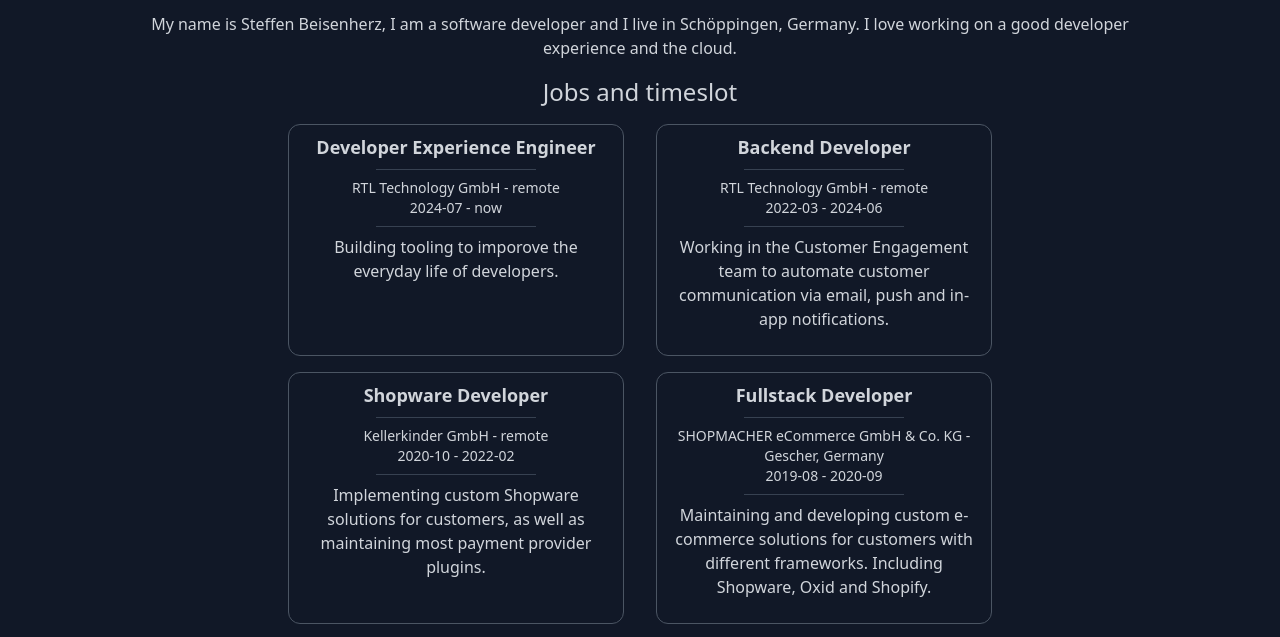
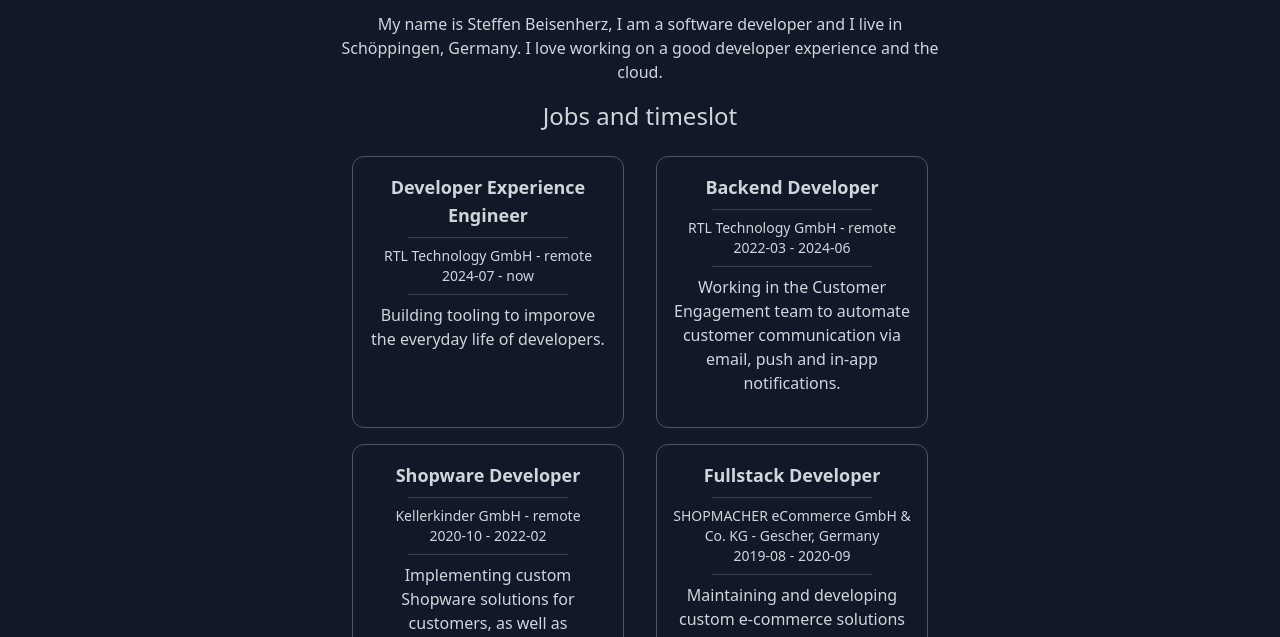
Before and after one commit to Sironheart/sironheart.github.io, an Astro site: page /about in a window 1280 px wide. Shown: the part 133-770 px from the top of the page. Built offline with nearby package versions, Linux system fonts and the light colour scheme; Astro itself is replaced by a stand-in of ours.

Commit message:
center hr element for jobs, fix layout not beign centered

```diff
--- a/src/components/job.astro
+++ b/src/components/job.astro
@@ -8,20 +8,19 @@
 }
 
 const props = Astro.props;
+
+const hrClasses =
+  "h-px w-40 place-self-center border-0 border-t border-solid border-gray-700 p-0 my-2";
 ---
 
 <div
-  class="col-auto row-auto mx-4 my-2 table h-full self-center rounded-xl border border-gray-600 px-4 py-2"
+  class="col-auto row-auto mx-4 my-2 flex h-full flex-col rounded-xl border border-gray-600 p-4 text-center"
 >
   <p class="text-lg font-bold">{props.title}</p>
-  <hr
-    class="m-2 block h-px w-40 justify-self-center border-0 border-t border-solid border-gray-700 p-0"
-  />
+  <hr class={hrClasses} />
   <p class="text-sm">{props.company} - {props.location}</p>
   <p class="text-sm">{props.time}</p>
 
-  <hr
-    class="m-2 block h-px w-40 justify-self-center border-0 border-t border-solid border-gray-700 p-0"
-  />
-  <p class="">{props.description}</p>
+  <hr class={hrClasses} />
+  <p>{props.description}</p>
 </div>
--- a/src/layouts/BaseLayout.astro
+++ b/src/layouts/BaseLayout.astro
@@ -33,11 +33,11 @@
   <body class="bg-gray-900 text-gray-300">
     <Navbar links={links} />
     <div class="flex flex-row text-center">
-      <div class="basis-1/4"></div>
-      <main class="my-4 flex flex-col px-4">
+      <div class="hidden md:block md:basis-1/4"></div>
+      <main class="my-4 flex flex-col px-4 md:basis-1/2">
         <slot />
       </main>
-      <div class="basis-1/4"></div>
+      <div class="hidden md:block md:basis-1/4"></div>
     </div>
   </body>
 </html>
--- a/src/pages/about.astro
+++ b/src/pages/about.astro
@@ -76,7 +76,7 @@
 
   <h2 class="my-4 text-2xl">Jobs and timeslot</h2>
 
-  <div class="gap grid grid-flow-row gap-y-4 md:mx-32 md:grid-cols-2">
+  <div class="gap grid grid-flow-row gap-y-4 md:grid-cols-2">
     {jobs.map((job) => <Job {...job} />)}
   </div>
 </Layout>
```
